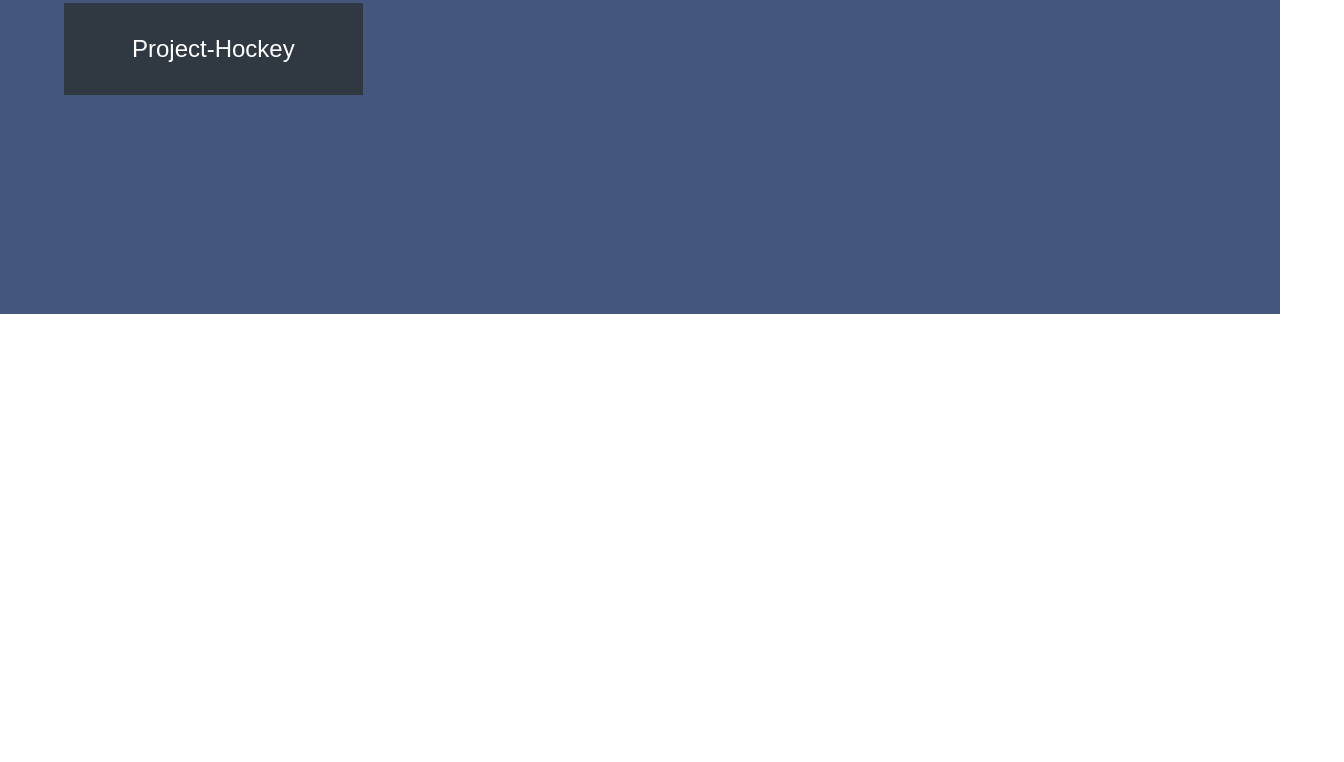
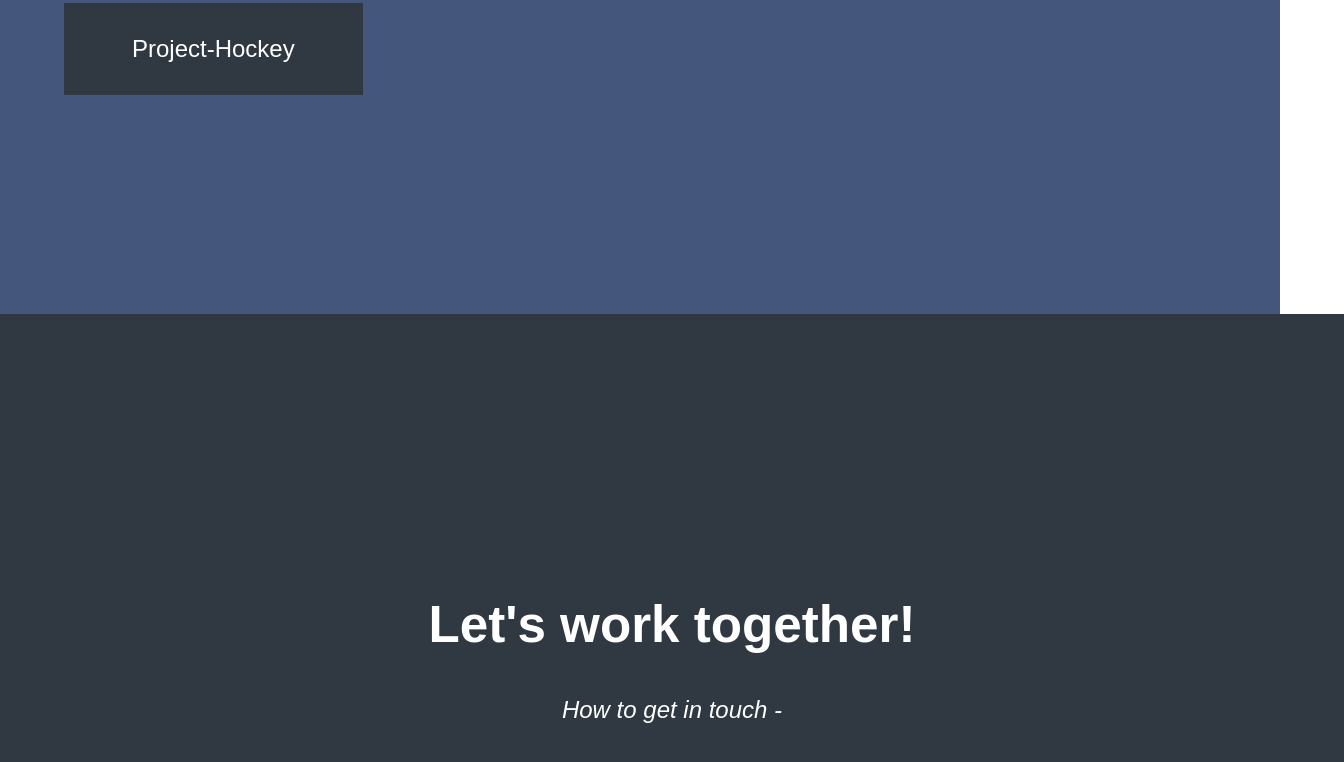
Before and after one commit to nicodenelli/website-portfolio-final, a plain HTML site: page index.html in a window 1280 px wide. Shown: the part 1834-2596 px from the top of the page, 1344 px wide, since content can reach past the window. Before the commit the page ends 2148 px from the top, so only its background shows below. Drawn offline with Linux system fonts and the light colour scheme.

Commit message:
adding contact section

```diff
--- a/css/main.css
+++ b/css/main.css
@@ -69,7 +69,7 @@ h1 {
     background-color: #45567d;
 }
 
-.projects > h2 {
+h2 {
     font-size: 3.2rem;
     color: white;
 }
@@ -97,3 +97,22 @@ h1 {
     margin: 0 auto;
     margin-bottom: 6rem;
 }
+
+#contact {
+    background-color: #303841;
+    width: 100%;
+    height: 80vh;
+    padding: 1rem 2rem;
+    display: flex;
+    flex-direction: column;
+    justify-content: center;
+    align-items: center;
+}
+
+#contact-p {
+    color: white;
+    font-style: italic;
+    font-weight: 100;
+    text-align: center;
+    font-size: 1.5rem;
+}
--- a/index.html
+++ b/index.html
@@ -46,6 +46,12 @@
             </a>
         </div>
     </section>
-    <section id="contact" class="contact"></section>
+    <section id="contact" class="contact">
+        <div id="contact-header">
+            <h2>Let's work together!</h2>
+            <p id="contact-p">How to get in touch -</p>
+        </div>
+        <div id="contact-links"></div>
+    </section>
 </body>
 </html>
```
